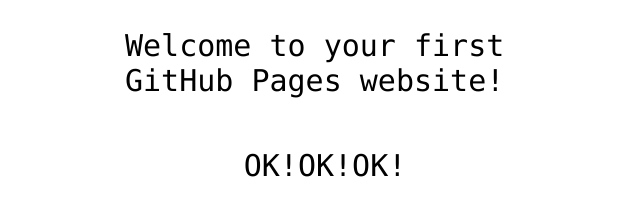
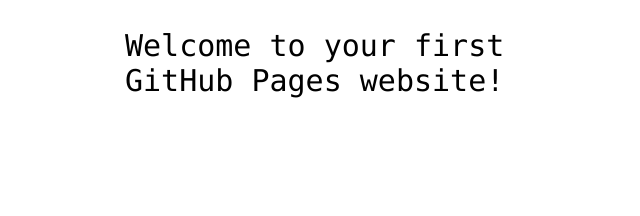
Before and after one commit to lilei9635/temp190925, a plain HTML site: page index.html in a window 1280 px wide. Shown: the part 360-576 px from the top of the page, without its empty margins (315-955 px from the left). Drawn offline with Linux system fonts and the light colour scheme.

Commit message:
Revert "Update index.html"
This reverts commit 5a8d1899bbf9fa55fdf413c679dd3dbd332ec4a7.

```diff
--- a/index.html
+++ b/index.html
@@ -13,7 +13,6 @@
 
 <!-- Change this code here by copy and pasting your template on line 15 -->
 <p>Welcome to your first GitHub Pages website!</p>
-<p align=center>OK!OK!OK!</p>
 
 </body>
 </html>
```
